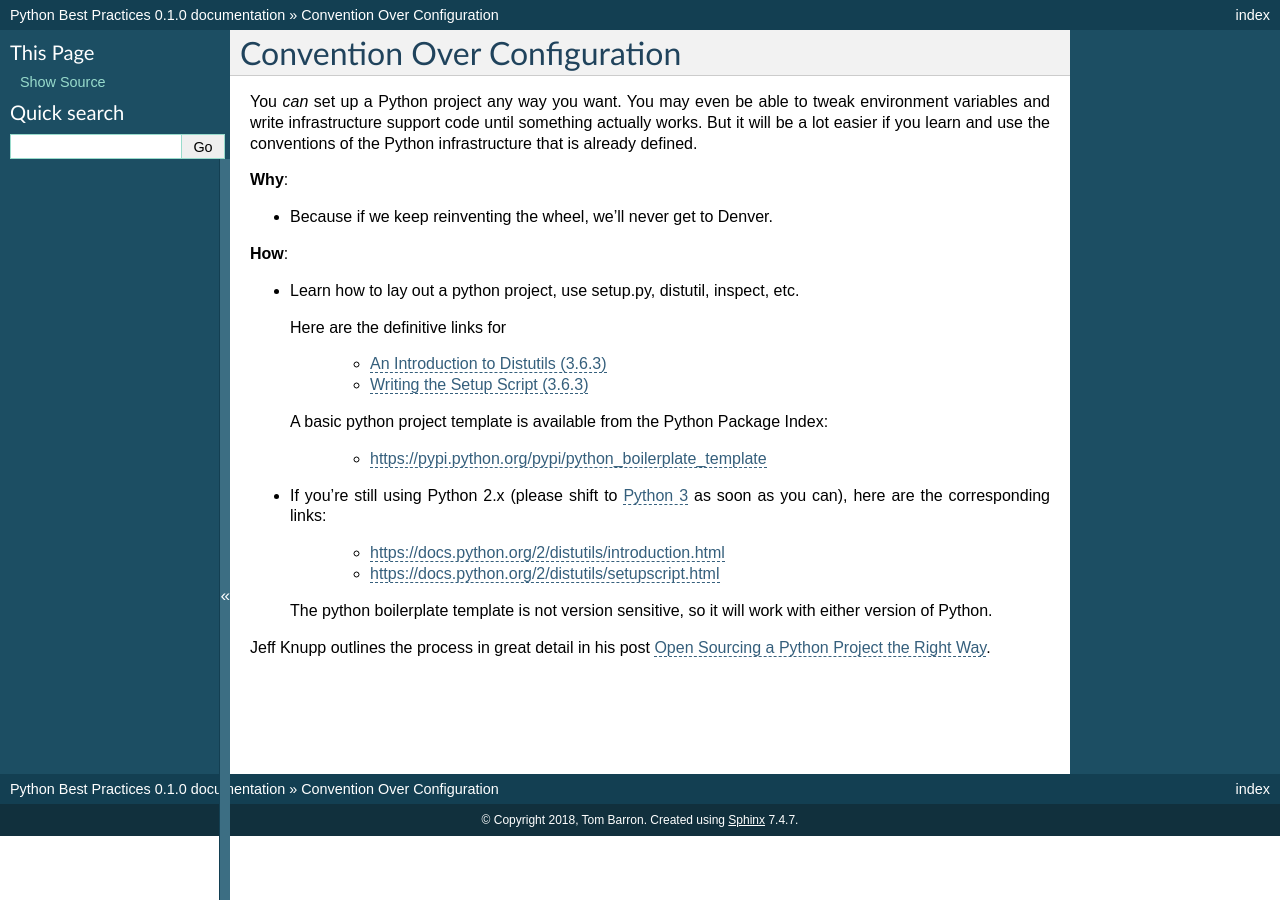
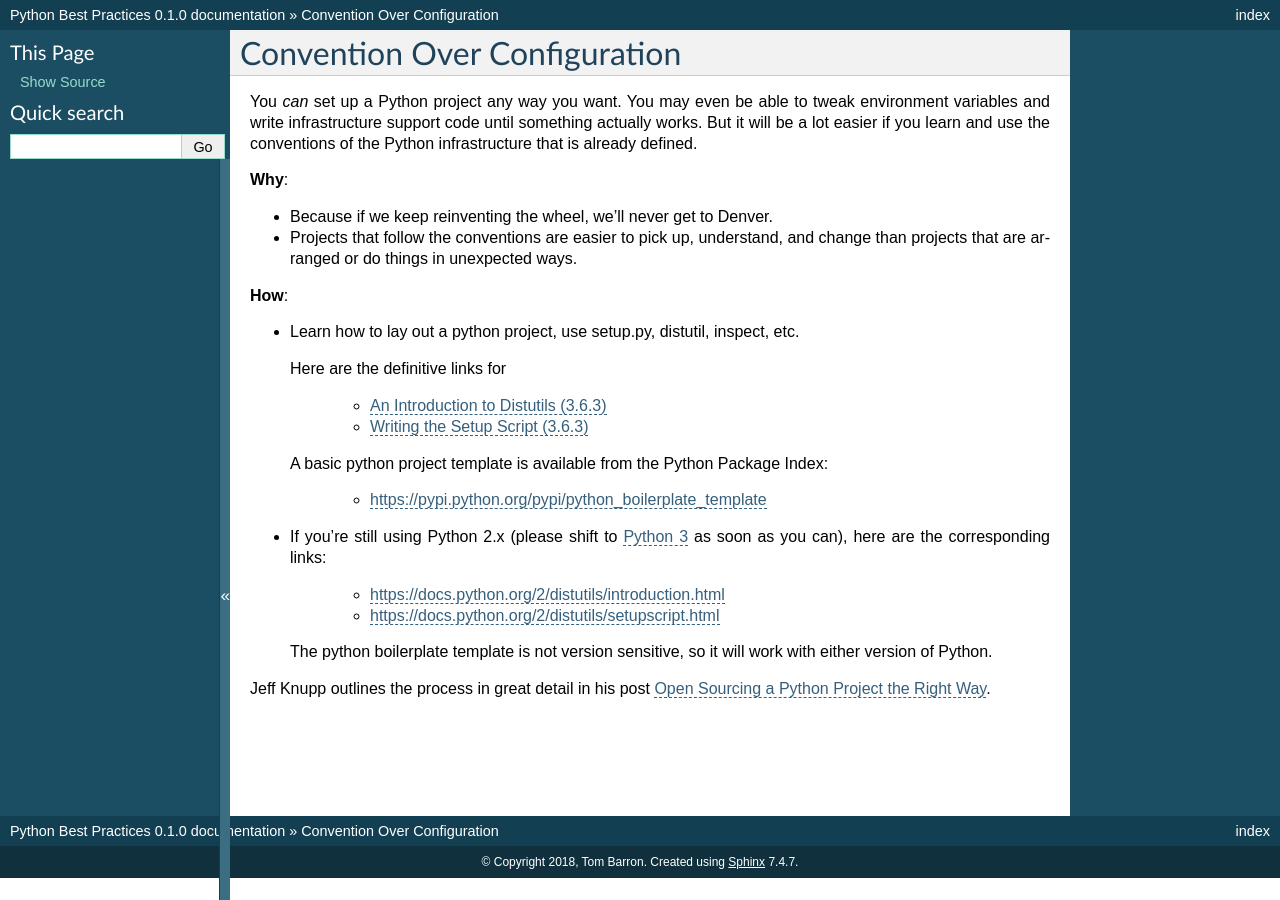
Before and after one commit to tbarron/PyBP, a Sphinx documentation site: the page built from docs/c-convention.txt, in a window 1280 px wide. Built offline with Sphinx 7.4.7, drawn with Linux system fonts in a browser that asks for light colours.

Commit message:
LC: Another reason for convention over configuration

```diff
--- a/docs/c-convention.txt
+++ b/docs/c-convention.txt
@@ -9,6 +9,10 @@ the conventions of the Python infrastructure that is already defined.
 **Why**:
 
 - Because if we keep reinventing the wheel, we'll never get to Denver.
+
+- Projects that follow the conventions are easier to pick up, understand,
+  and change than projects that are arranged or do things in unexpected
+  ways.
 
 **How**:
 
```
